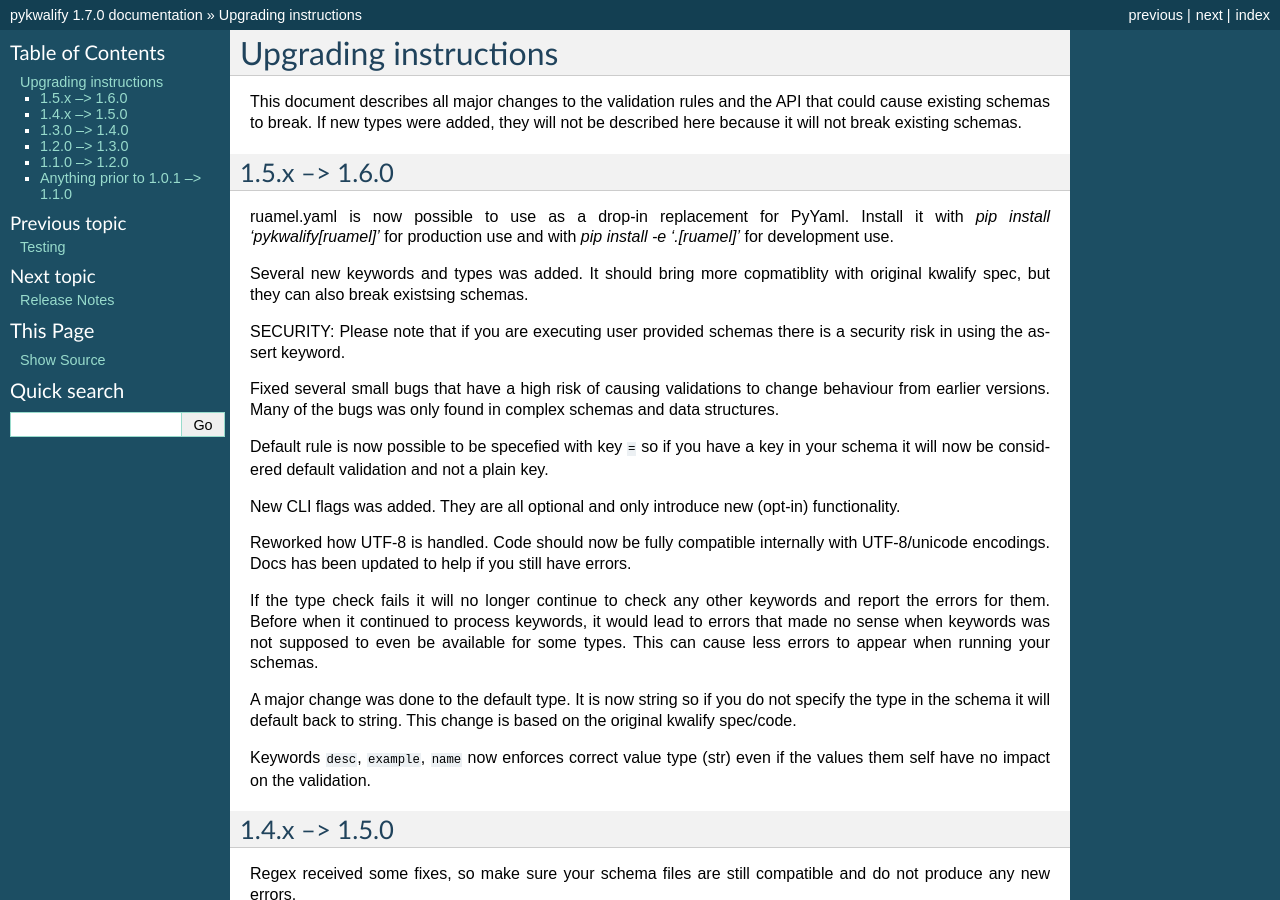
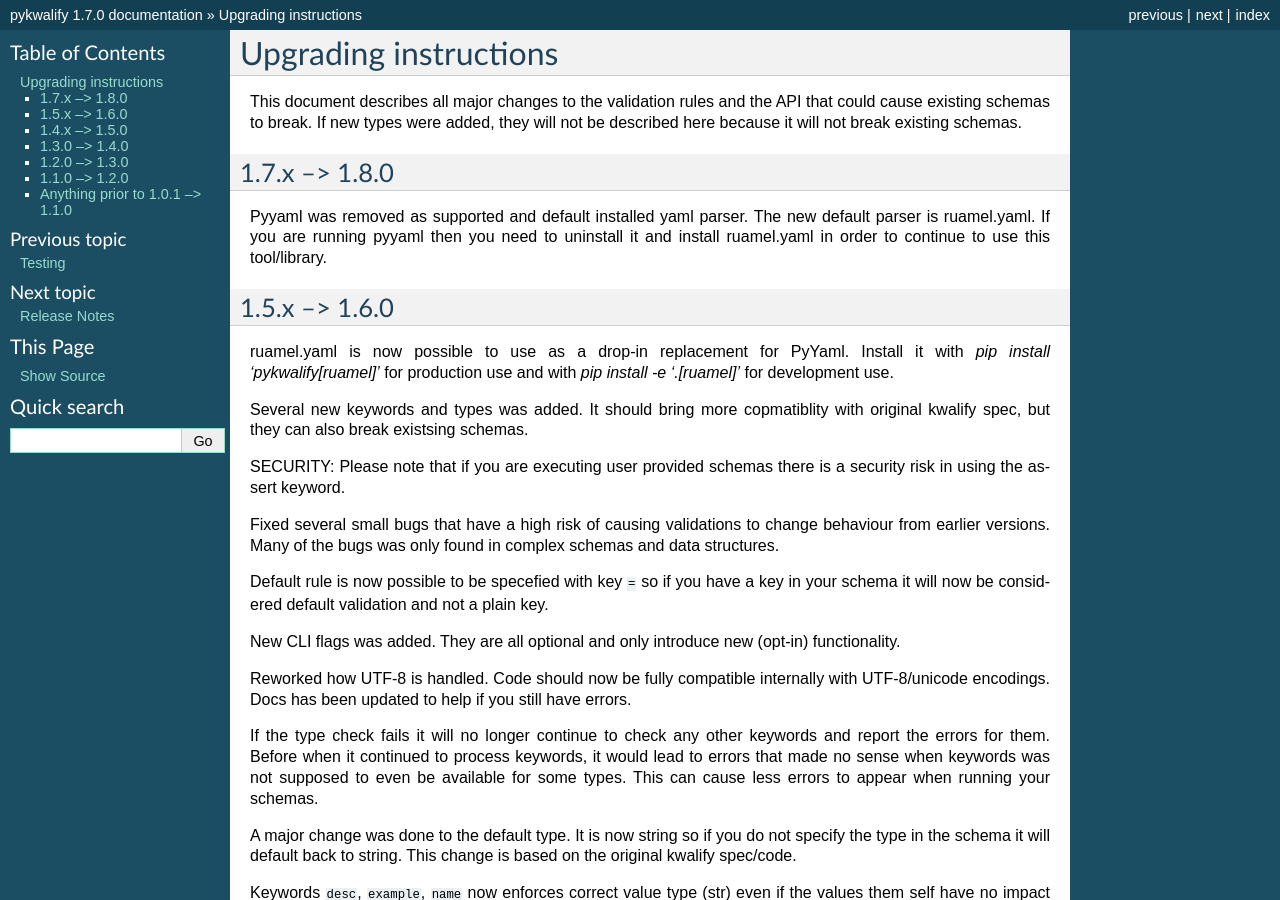
Before and after one commit to Grokzen/pykwalify, a Sphinx documentation site: the page built from docs/upgrade-instructions.rst, in a window 1280 px wide and 900 px high. Built offline with Sphinx 7.4.7, drawn with Linux system fonts in a browser that asks for light colours.

Commit message:
Add upgrade instructions for pyyaml to ruamel.yaml switch

```diff
--- a/docs/upgrade-instructions.rst
+++ b/docs/upgrade-instructions.rst
@@ -3,6 +3,12 @@ Upgrading instructions
 
 This document describes all major changes to the validation rules and the API that could cause existing schemas to break.
 If new types were added, they will not be described here because it will not break existing schemas.
+
+
+1.7.x --> 1.8.0
+---------------
+
+Pyyaml was removed as supported and default installed yaml parser. The new default parser is ruamel.yaml. If you are running pyyaml then you need to uninstall it and install ruamel.yaml in order to continue to use this tool/library.
 
 
 1.5.x --> 1.6.0
```
